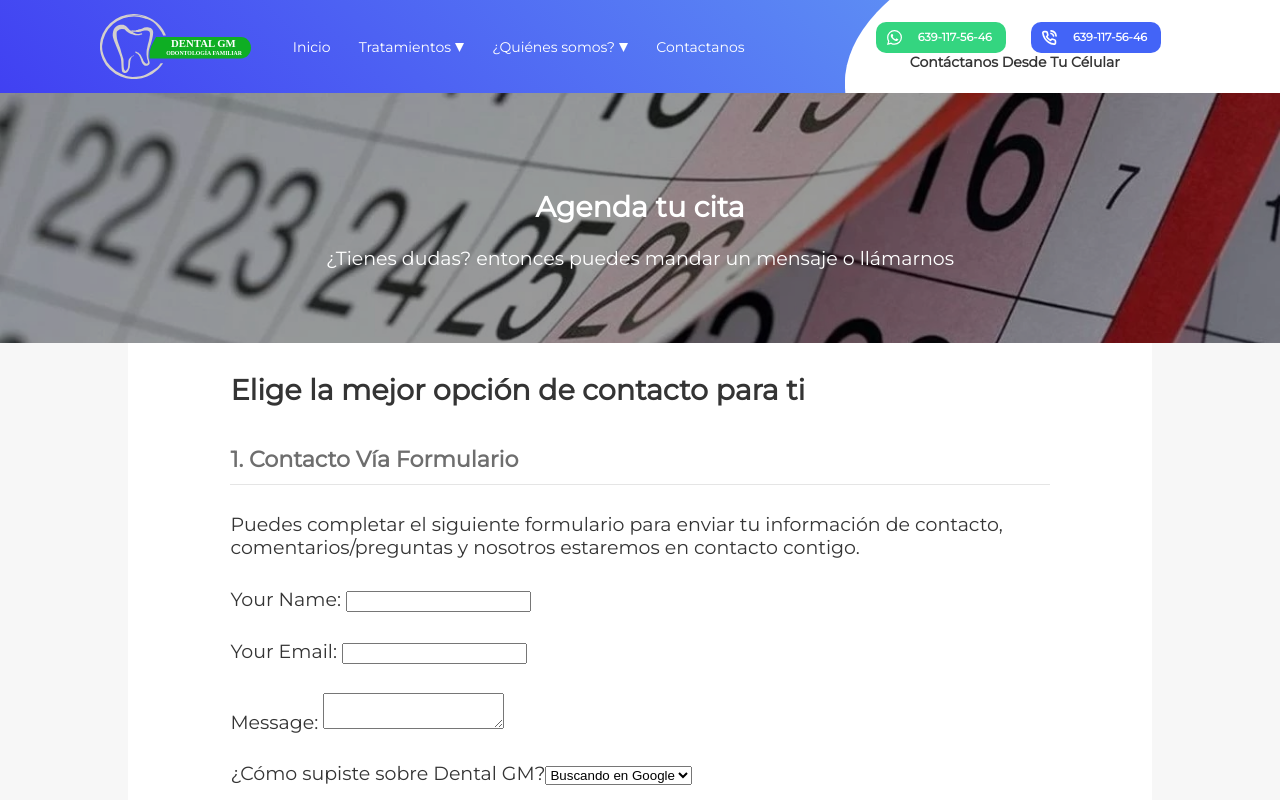
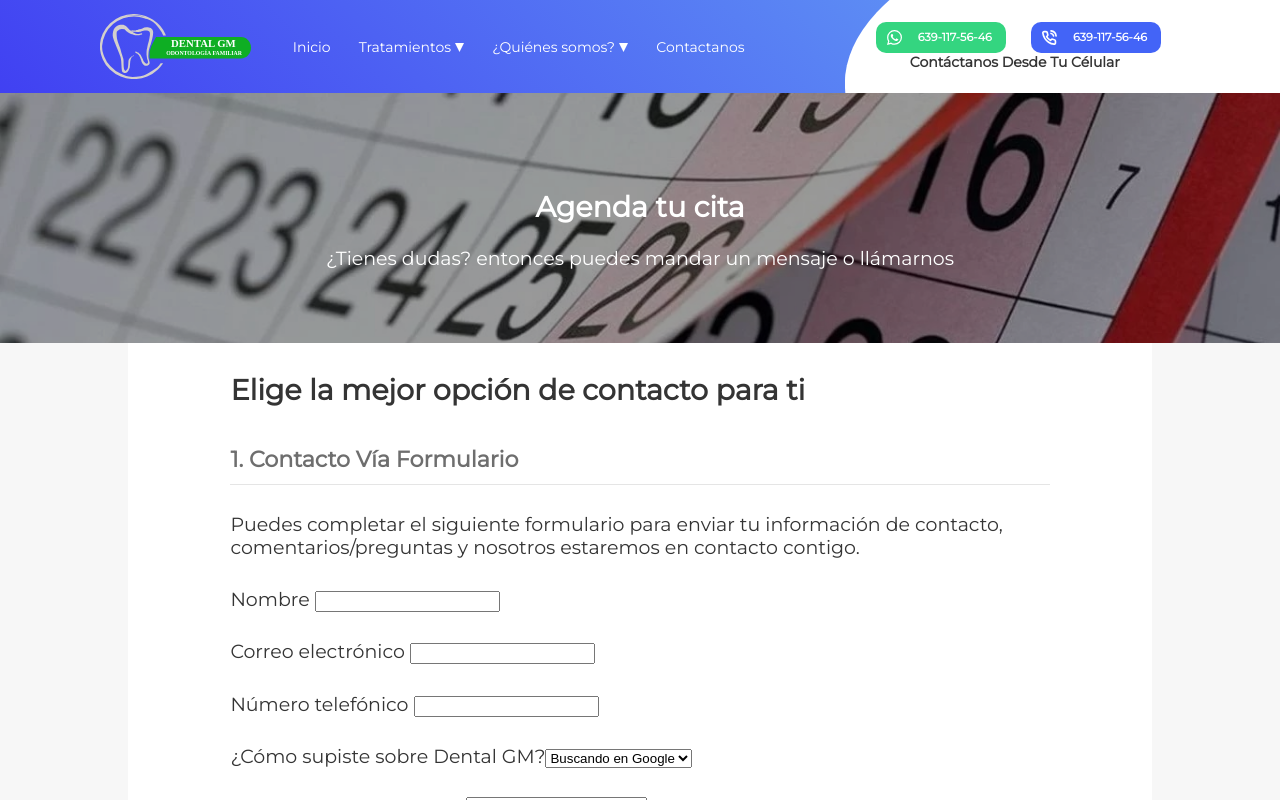
Before and after one commit to EmmanuelORivera/dentalgm, a React (Create React App) app: page /Contactanos in a window 1280 px wide. Built offline with nearby package versions, Linux system fonts and the light colour scheme.

Commit message:
nuevo orden form

```diff
--- a/src/components/Contactanos/Contactanos.js
+++ b/src/components/Contactanos/Contactanos.js
@@ -13,7 +13,7 @@ const encode = (data) => {
 class Contactanos extends React.Component {
   constructor(props) {
     super(props);
-    this.state = { nombre: "", correo: "", telefono: "", opcion: "" };
+    this.state = { nombre: "", correo: "", telefono: "", opcion: "google" };
     this.handleChange = this.handleChange.bind(this);
   }
   handleChange = (e) => this.setState({ [e.target.name]: e.target.value });
@@ -46,29 +46,38 @@ class Contactanos extends React.Component {
               <input type="hidden" name="form-name" value="contact" />
               <p>
                 <label>
-                  Your Name: <input type="text" name="nombre" />
+                  Nombre <input type="text" name="nombre" />
                 </label>
               </p>
               <p>
                 <label>
-                  Your Email: <input type="email" name="correo" />
+                  Correo electrónico <input type="email" name="correo" />
                 </label>
               </p>
               <p>
                 <label>
-                  Message: <textarea name="mensaje"></textarea>
+                  Número telefónico <input type="email" name="correo" />
                 </label>
               </p>
               <p>
                 <label>
                   ¿Cómo supiste sobre Dental GM?
-                  <select name="opcion" value={opcion} onChange={this.handleChange}>
+                  <select
+                    name="opcion"
+                    value={opcion}
+                    onChange={this.handleChange}
+                  >
                     <option value="google">Buscando en Google</option>
                     <option value="recomendacion">Amigos/Familiares</option>
                     <option value="anuncios">Anuncios</option>
                     <option value="redessociales">Redes Sociales</option>
                     <option value="otro">Otro</option>
                   </select>
+                </label>
+              </p>
+              <p>
+                <label>
+                  Comentarios/Preguntas: <textarea name="mensaje"></textarea>
                 </label>
               </p>
               <p>
```
